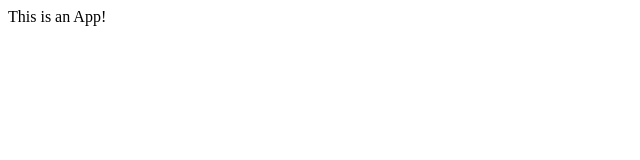
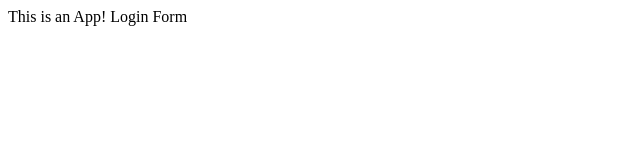
Before and after one commit to Teezah/myapptut, a plain HTML site: page index.html in a window 1280 px wide. Shown: the full height of the page, 0-640 px from the left. Drawn offline with Linux system fonts and the light colour scheme.

Commit message:
login form

```diff
--- /dev/null
+++ b/Direct2/app2.js
@@ -0,0 +1 @@
+console.log('Sup Digga22')
--- a/index.html
+++ b/index.html
@@ -4,5 +4,6 @@
 	</head>
 	<body>
 	This is an App!
+	Login Form
 	</body>
 </html>
```
Also changed, not shown: login.html (added, +1 -0 lines), log.txt (added).
